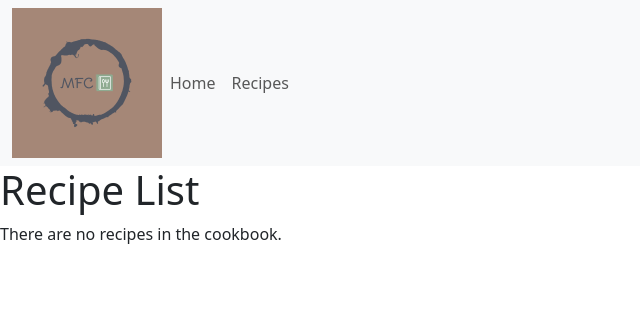
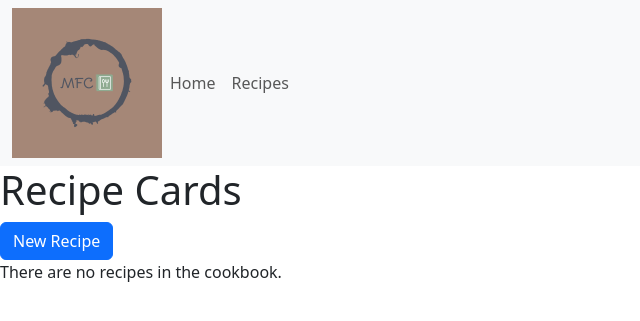
Before and after one commit to smayes3/cookbookApp, a Django app: page /recipes/ in a window 1280 px wide. Shown: the top 321 px of the page, without its empty margins (0-640 px from the left). Run offline with Django 4.2, Linux system fonts and the light colour scheme; data that the repository does not hold is empty; some libraries are stand-ins or nearby versions.

Commit message:
Task: Create CRUD forms and buttons

```diff
--- a/recipe_app/admin.py
+++ b/recipe_app/admin.py
@@ -2,3 +2,4 @@ from django.contrib import admin
 from .models import *
 
 # Register your models here.
+admin.site.register(Recipe)
--- a/recipe_app/models.py
+++ b/recipe_app/models.py
@@ -5,9 +5,9 @@ from django.urls import reverse
 
 #create recipe model
 class Recipe(models.Model):
-    title = models.TextField(blank=False, help_text="Enter title of recipe.")
-    ingredients = models.TextField(blank=False, help_text="Enter the ingredients.")
-    directions = models.TextField(blank=False, help_text="Enter the directions.")
+    title = models.CharField(max_length=200, blank=False)
+    ingredients = models.TextField(blank=False)
+    directions = models.TextField(blank=False)
 
     def __str__(self):
         return self.title
--- a/recipe_app/templates/recipe_app/recipe_detail.html
+++ b/recipe_app/templates/recipe_app/recipe_detail.html
@@ -6,12 +6,12 @@
 <h1> {{ recipe.title }}</h1>
 
 <!-- display recipe info -->
-<h3>Ingredients:</h3>
+<h4>Ingredients:</h4>
 <p>
     {{ recipe.ingredients }}
 </p>
 
-<h3>Directions:</h3>
+<h4>Directions:</h4>
 <p>
     {{ recipe.directions }}
 </p>
--- a/recipe_app/templates/recipe_app/recipe_list.html
+++ b/recipe_app/templates/recipe_app/recipe_list.html
@@ -2,7 +2,10 @@
 
 {% block content %}
 
-<h1>Recipe List</h1>
+<h1>Recipe Cards</h1>
+
+<!-- add button to create recipe -->
+<a class="btn btn-primary" href="{% url 'create_recipe' %}" role="button"> New Recipe </a>
 
 <!-- if recipe list exists -->
 {% if recipe_list %}
@@ -11,7 +14,11 @@
     {% for recipe in recipe_list %}
     <li>
         <!-- create list item for each recipe -->
-        <a href="{{ recipe.get_absolute_url }}">{{ recipe.title }}</a>
+        {{ recipe.title }}
+        <a class="btn btn-primary" href="{{ recipe.get_absolute_url }}" role="button"> View Recipe </a>
+        <a class="btn btn-danger" href="{% url 'delete_recipe' recipe.pk %}" role="button"> Delete </a>
+        <a class="btn btn-warning" href="{% url 'update_recipe' recipe.pk %}" role="button"> Update </a>
+
     </li>
     {% endfor %}
 </ul>
--- a/recipe_app/urls.py
+++ b/recipe_app/urls.py
@@ -11,8 +11,11 @@ urlpatterns = [
 
     path('', views.index, name='index'),
 
-    #add paths for generic recipe list and detail views
+    #add view paths
     path('recipes/', views.RecipeListView.as_view(), name='recipes'),
     path('recipe/<int:pk>', views.RecipeDetailView.as_view(), name='recipe-detail'),
+    path('recipes/create_recipe/', views.createRecipe, name='create_recipe'),
+    path('recipes/delete_recipe/<int:pk>', views.deleteRecipe, name='delete_recipe'),
+    path('recipes/update_recipe/<int:pk>', views.updateRecipe, name='update_recipe'),
 
 ]
--- a/recipe_app/views.py
+++ b/recipe_app/views.py
@@ -4,7 +4,7 @@ from django.http import HttpResponse
 from .models import *
 from django.views import generic
 from django.contrib import messages
-#from recipe_app.forms import *
+from recipe_app.forms import *
 
 # Create your views here.
 
@@ -19,3 +19,66 @@ class RecipeListView(generic.ListView):
 
 class RecipeDetailView(generic.DetailView):
     model = Recipe
+
+#create view for new recipe using forms
+def createRecipe(request):
+    #create a new recipe form
+    form = RecipeForm()
+
+    #form handling
+    if request.method == 'POST':
+        form = RecipeForm(request.POST)
+        #check if the form is valid
+        if form.is_valid():
+            #Save the recipe to db
+            form.save()
+            #redirect back to recipe list view page
+            return redirect(reverse('recipes'))
+            #return redirect(reverse('recipes'))
+
+    #update dictionary
+    context = {'form': form}
+
+    #render the form
+    return render(request, 'recipe_app/recipe_form.html', context)
+
+
+#create view to delete recipe
+def deleteRecipe(request, pk):
+    #get recipe to delte
+    recipe = get_object_or_404(Recipe, pk=pk)
+
+    #set dictionary vals
+    context = {'title': recipe.title}
+
+    #handle deleting
+    if request.method == "POST":
+
+        recipe.delete()
+
+        #redirect to recipe list
+        return redirect(reverse('recipes'))
+
+    #display delete confirmation
+    return render(request, 'recipe_app/recipe_delete.html', context)
+
+
+#create view to update recipe
+def updateRecipe(request, pk):
+    #init dictionary
+    context = {}
+
+    #get recipe to update
+    recipe = get_object_or_404(Recipe, pk=pk)
+
+    #pass recipe as form instance
+    form = RecipeForm(request.POST or None, instance=recipe)
+
+    #save form data and redirect
+    if form.is_valid():
+        form.save()
+        return redirect(reverse('recipes'))
+
+    #add form to dictionary and render
+    context["form"] = form
+    return render(request, 'recipe_app/recipe_update.html', context)
```
Also changed, not shown: recipe_app/forms.py (added, +8 -0 lines), recipe_app/templates/recipe_app/recipe_delete.html (added, +18 -0 lines), recipe_app/templates/recipe_app/recipe_form.html (added, +14 -0 lines), recipe_app/templates/recipe_app/recipe_update.html (added, +16 -0 lines).
